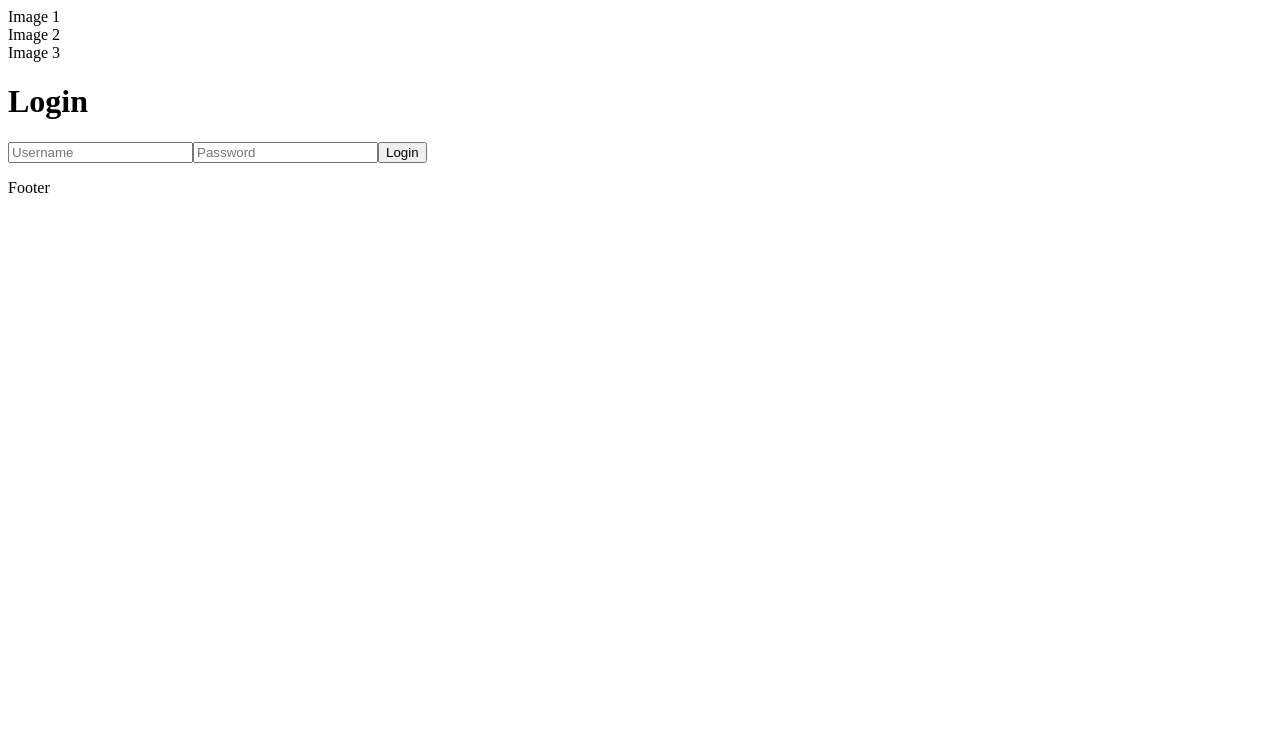
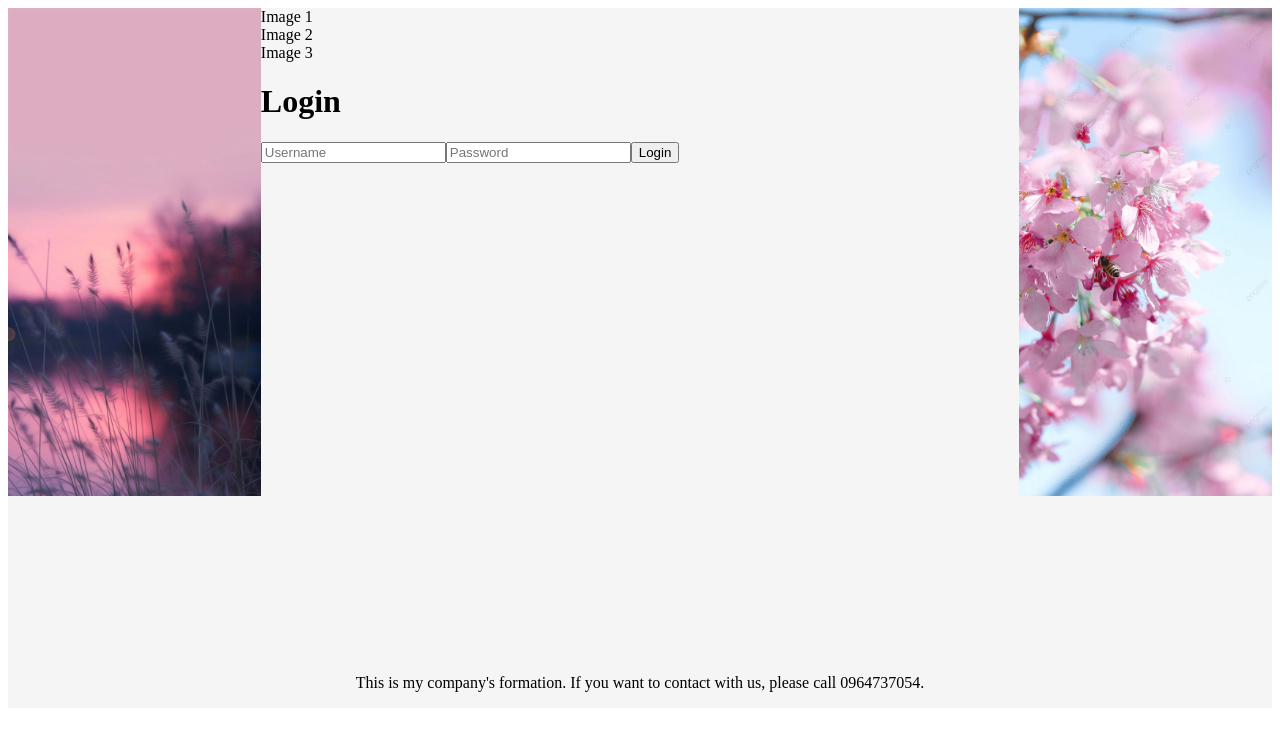
Before and after one commit to nqkhai294/LoginSite, a React (Create React App) app in the folder client/: page /login in a window 1280 px wide. Shown: the top 730 px of the page. Built offline with nearby package versions, Linux system fonts and the light colour scheme.

Commit message:
flex to update Loginsite

```diff
--- a/client/src/components/Login/Login.jsx
+++ b/client/src/components/Login/Login.jsx
@@ -26,7 +26,8 @@ const Login = () => {
       </div>
 
       <div className="login-footer">
-        <p>Footer</p>
+        <p>This is my company's formation. If you want to
+            contact with us, please call 0964737054.</p>
       </div>
     </div>
   );
--- a/client/src/components/Login/Login.scss
+++ b/client/src/components/Login/Login.scss
@@ -0,0 +1,35 @@
+.login-body {
+    display: flex;
+    height: 650px;
+    background-color: #f5f5f5;
+    position: relative;
+
+    .left-image {
+
+        width: 20%;
+        height: 75%;
+        background-size: cover;
+        background-image: url(../../assets/left_image.jpeg);
+    }
+
+    .right-image {
+        width: 20%;
+        height: 75%;
+        background-size: cover;
+        background-image: url(../../assets/right_image.jfif);
+    }
+
+    .login-form {
+        width: 60%;
+        height: 100%;
+    }
+}
+
+.login-footer {
+    display: flex;
+    justify-content: center;
+    align-items: center;
+    height: 50px;
+    background-color: #f5f5f5;
+    position: relative;
+}
```
Also changed, not shown: client/src/assets/left_image.jpeg (added), client/src/assets/right_image.jfif (added).
